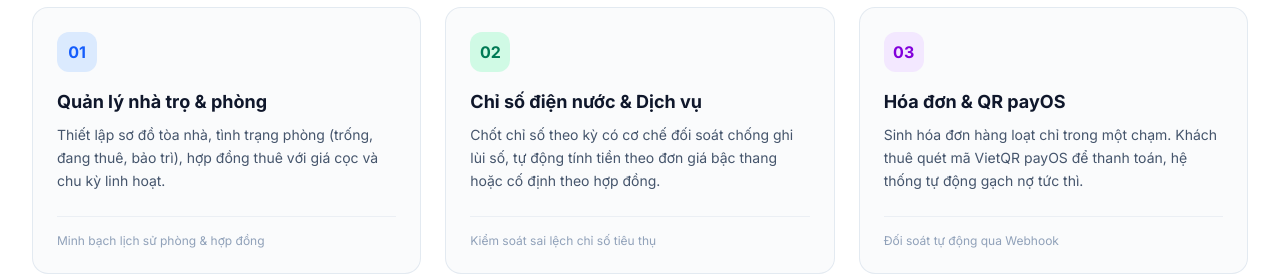
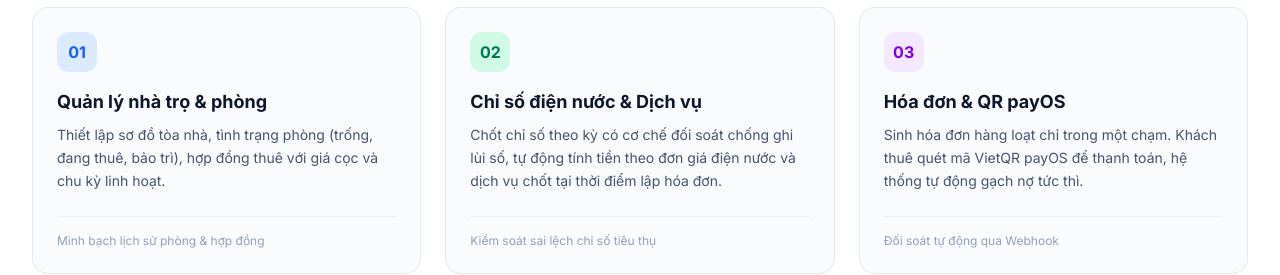
Before and after one commit to tranhtuan9/nha-tro-saas, a Next.js app in the folder frontend/: page / in a window 1280 px wide. Shown: the part 960-1235 px from the top of the page. Built offline with nearby package versions, Linux system fonts and the light colour scheme; no server answers.

Commit message:
docs(landing): align claims exactly with backend implementation

```diff
--- a/frontend/src/app/page.tsx
+++ b/frontend/src/app/page.tsx
@@ -170,7 +170,7 @@ export default function LandingPage() {
                 </div>
                 <h3 className="mt-4 text-lg font-bold text-slate-900">Chỉ số điện nước & Dịch vụ</h3>
                 <p className="mt-2 text-sm text-slate-600 leading-relaxed">
-                  Chốt chỉ số theo kỳ có cơ chế đối soát chống ghi lùi số, tự động tính tiền theo đơn giá bậc thang hoặc cố định theo hợp đồng.
+                  Chốt chỉ số theo kỳ có cơ chế đối soát chống ghi lùi số, tự động tính tiền theo đơn giá điện nước và dịch vụ chốt tại thời điểm lập hóa đơn.
                 </p>
               </div>
               <div className="mt-6 border-t border-slate-200/60 pt-4 text-xs text-slate-400">
```
